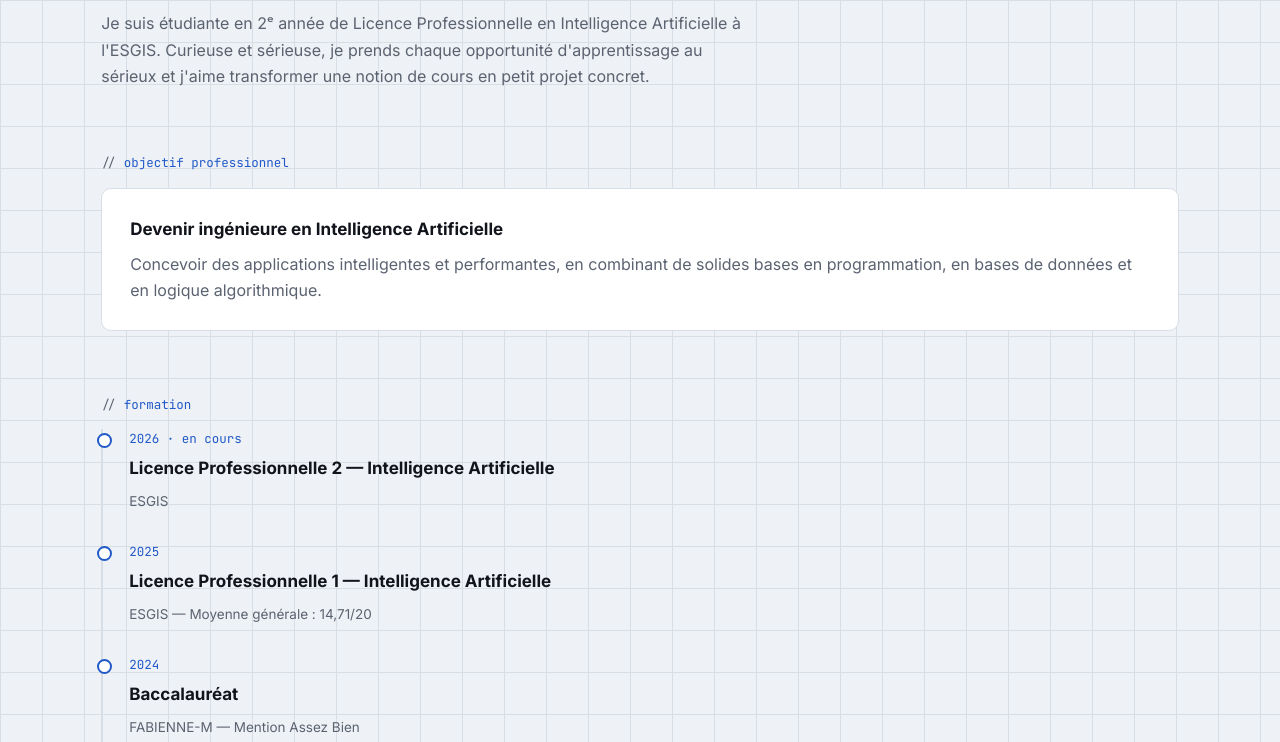
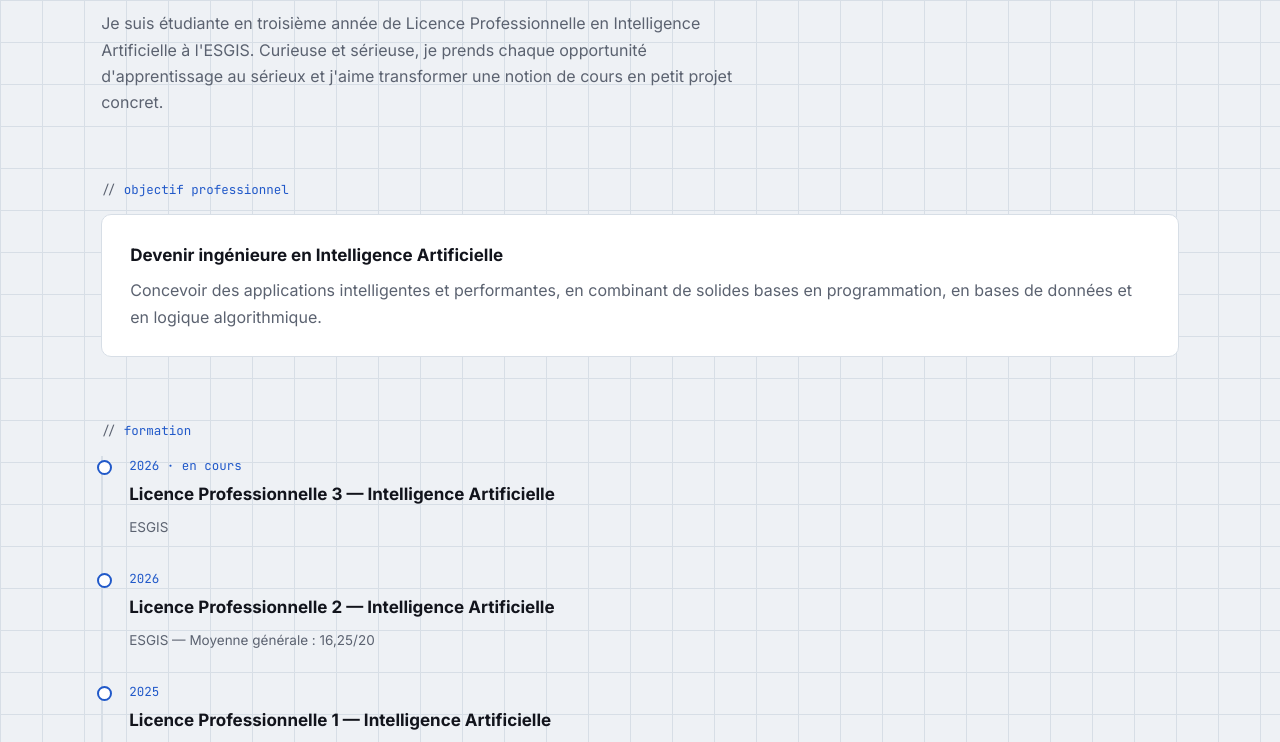
Before and after one commit to viviantoud-art/portfolio, a plain HTML site: page about.html in a window 1280 px wide. Shown: the part 210-952 px from the top of the page. Drawn offline with Linux system fonts and the light colour scheme.

Commit message:
Update about.html L3

```diff
--- a/about.html
+++ b/about.html
@@ -29,7 +29,7 @@
   <section>
     <span class="eyebrow">A propos</span>
     <h1>À propos de moi</h1>
-    <p style="max-width: 640px; font-size: 16px;">Je suis étudiante en 2ᵉ année de Licence Professionnelle en Intelligence Artificielle à l'ESGIS. Curieuse et sérieuse, je prends chaque opportunité d'apprentissage au sérieux et j'aime transformer une notion de cours en petit projet concret.</p>
+    <p style="max-width: 640px; font-size: 16px;">Je suis étudiante en troisième année de Licence Professionnelle en Intelligence Artificielle à l'ESGIS. Curieuse et sérieuse, je prends chaque opportunité d'apprentissage au sérieux et j'aime transformer une notion de cours en petit projet concret.</p>
   </section>
 
   <section>
@@ -45,14 +45,20 @@
     <div class="timeline">
       <div class="item">
         <span class="year">2026 · en cours</span>
+        <h3>Licence Professionnelle 3 — Intelligence Artificielle</h3>
+        <p class="sub">ESGIS</p>
+      </div>
+      <div class="item">
+        <span class="year">2026</span>
         <h3>Licence Professionnelle 2 — Intelligence Artificielle</h3>
-        <p class="sub">ESGIS</p>
+        <p class="sub">ESGIS — Moyenne générale : 16,25/20</p>
       </div>
       <div class="item">
         <span class="year">2025</span>
         <h3>Licence Professionnelle 1 — Intelligence Artificielle</h3>
         <p class="sub">ESGIS — Moyenne générale : 14,71/20</p>
       </div>
+
       <div class="item">
         <span class="year">2024</span>
         <h3>Baccalauréat</h3>
@@ -80,7 +86,7 @@
     <div class="grid-3">
       <div class="card"><h3>Lecture</h3><p>Romans et essais, pour prendre du recul et nourrir la curiosité.</p></div>
       <div class="card"><h3>Chinois</h3><p>Apprentissage progressif d'une nouvelle langue, par goût du défi.</p></div>
-      <div class="card"><h3>Musique</h3><p>Une bonne playlist, indispensable pendant les sessions de code.</p></div>
+      <div class="card"><h3>Création d'affiches</h3><p>Une activité créative pour se détendre et apprendre de nouvelles compétences.</p></div>
     </div>
   </section>
 </main>
```
